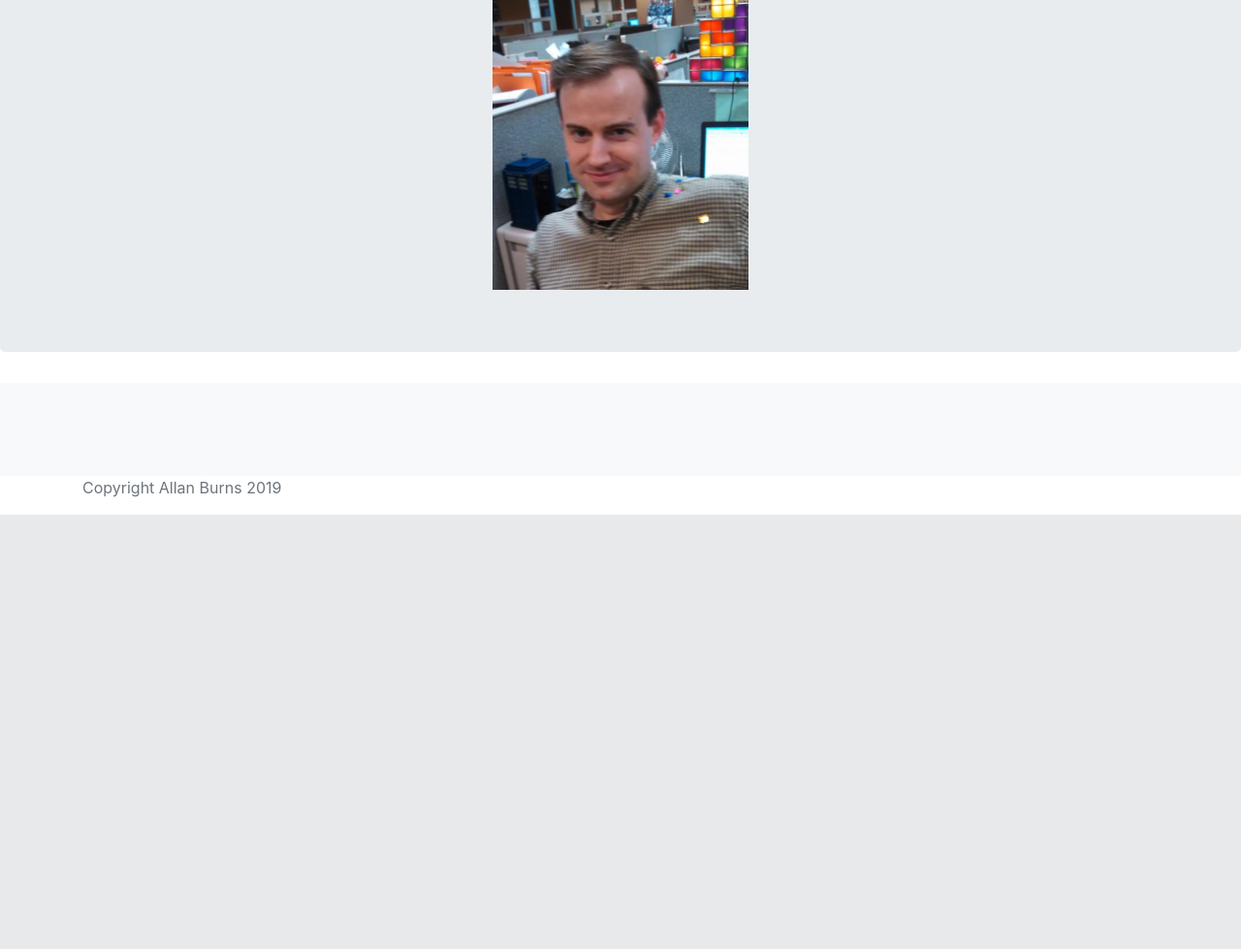
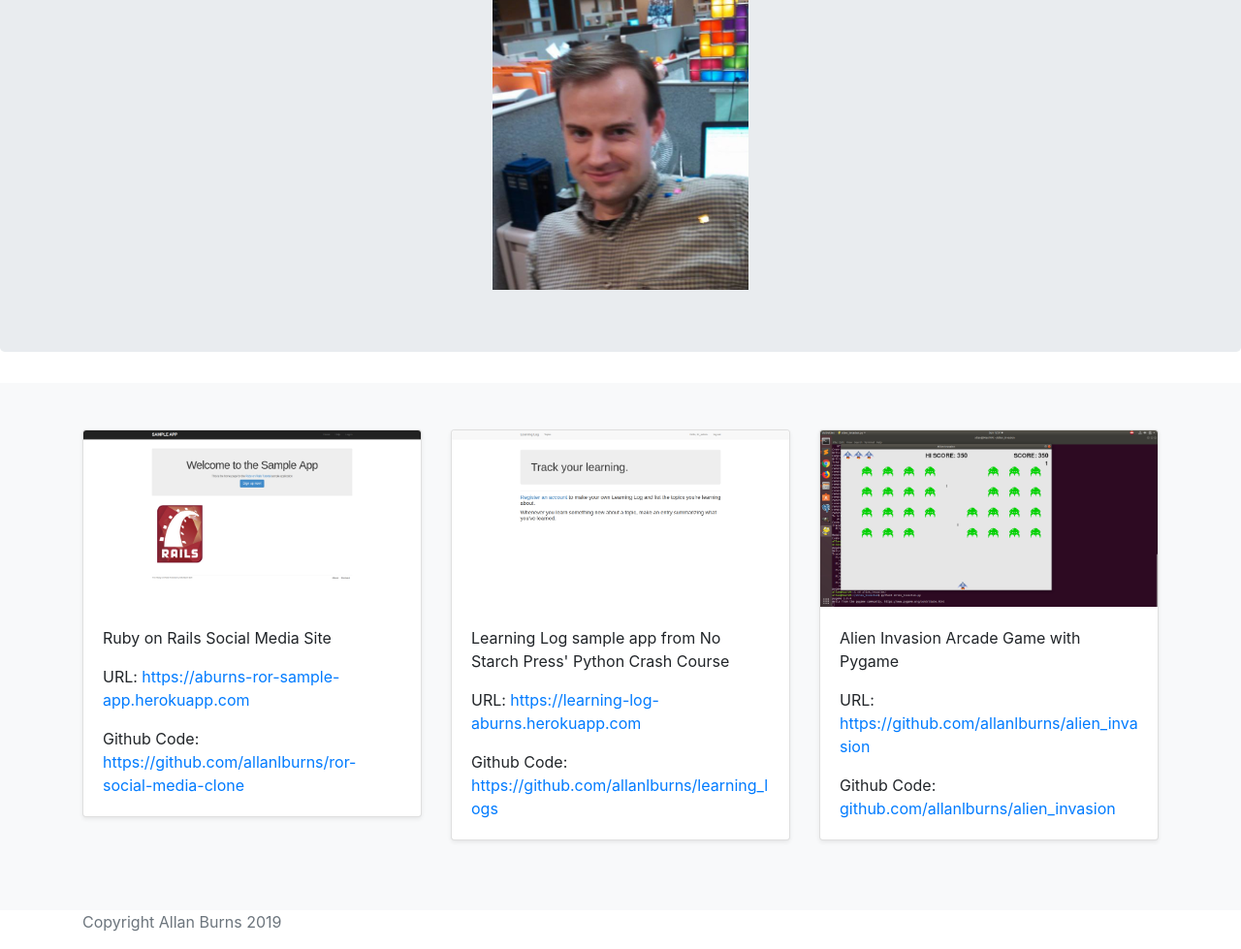
Before and after one commit to allanlburns/portfolio, a Django app: page / in a window 1280 px wide. Shown: the part 369-1348 px from the top of the page at 97% size. Before the commit the page ends 900 px from the top, so only its background shows below. Run offline with Django 3.2, Linux system fonts and the light colour scheme; data that the repository does not hold is empty; some libraries are stand-ins or nearby versions.

Commit message:
Remove for loop from home.html

```diff
--- a/jobs/templates/jobs/home.html
+++ b/jobs/templates/jobs/home.html
@@ -90,7 +90,6 @@
 			<div class="container">
 
 				<div class="row">
-				<!-- 	{% for job in jobs %} -->
 					<div class="col-md-4">
 						<div class="card mb-4 shadow-sm">
 							<!-- <a href="{% static 'rails_social_media_site.jpg' %}"><img class="card-img-top" src="{% static 'rails_social_media_site.jpg' %}"></a> -->
@@ -108,7 +107,7 @@
 							<img class="card-img-top" src="{% static 'learning_log.jpg' %}">
 							<div class="card-body">
 								<p class="card-text">Learning Log sample app from No Starch Press' Python Crash Course</p>
-								<p class="card-text">URL: <a href="https://learning-log-aburns.herokuapp.com/" target="_blank">https://learning-log-aburns.herokuapp.com//a></p>
+								<p class="card-text">URL: <a href="https://learning-log-aburns.herokuapp.com/" target="_blank">https://learning-log-aburns.herokuapp.com</a></p>
 								<p class="card-text">Github Code: <a href="https://github.com/allanlburns/learning_logs" target="_blank">https://github.com/allanlburns/learning_logs</a></p>
 							</div>
 						</div>
@@ -116,15 +115,14 @@
 
 					<div class="col-md-4">
 						<div class="card mb-4 shadow-sm">
-							<img class="card-img-top" src="{% static 'rails_social_media_site.jpg' %}">
+							<img class="card-img-top" src="{% static 'alien_invasion.jpg' %}">
 							<div class="card-body">
 								<p class="card-text">Alien Invasion Arcade Game with Pygame</p>
 								<p class="card-text">URL: <a href="https://github.com/allanlburns/alien_invasion" target="_blank">https://github.com/allanlburns/alien_invasion</a></p>
-								<p class="card-text">Github Code: <a href="https://github.com/allanlburns/alien_invasion" target="_blank">https://github.com/allanlburns/alien_invasion</a></p>
+								<p class="card-text">Github Code: <a href="https://github.com/allanlburns/alien_invasion" target="_blank">github.com/allanlburns/alien_invasion</a></p>
 							</div>
 						</div>
 					</div>
-				<!-- 	{% endfor %} -->
 				</div>
 			</div>
 		</div>
```
